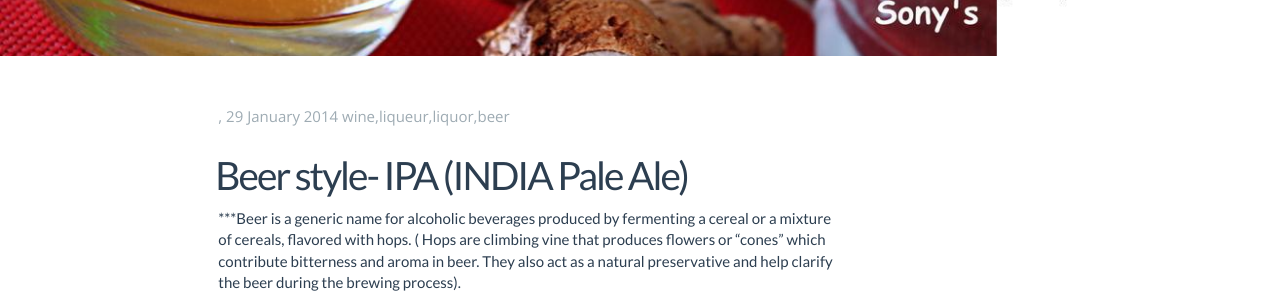
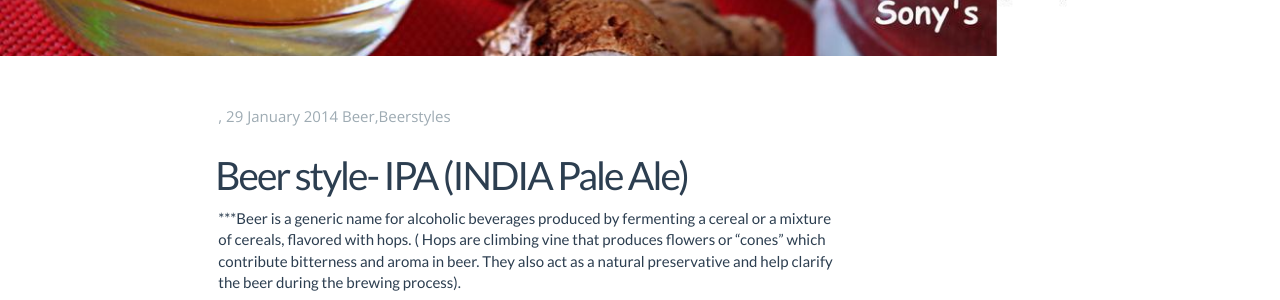
Before and after one commit to ajeeshpu/vgulp-jekyll, a Jekyll site: the page built from _posts/2014-01-31-title.markdown, in a window 1280 px wide. Shown: the part 484-784 px from the top of the page. Built offline with Jekyll 4.4.1, drawn with Linux system fonts in a browser that asks for light colours; some web fonts are replaced; Markdown is read by kramdown in place of the engine named in the settings; comment, search, counter and statistics services are not loaded.

Commit message:
done deal

```diff
--- a/_posts/2014-01-31-title.markdown
+++ b/_posts/2014-01-31-title.markdown
@@ -3,8 +3,8 @@ layout: blog-post
 title:  "Beer style- IPA (INDIA Pale Ale)"
 description: "Beer is a generic name for alcoholic beverages produced by fermenting a cereal or a mixture of cereals, flavored with hops."
 date:   2014-01-29 18:48:11
-tags: wine, liqueur, liquor, beer
-categories: all_spirits
+tags: Beer, Beer styles
+categories: Beer
 author: simi
  og_image_url:http://1.bp.blogspot.com/-rBCKvkxN_pk/UKq2_rinwuI/AAAAAAAABbI/PnigvDaQPZg/s1600/beer.jpg
 ---
```
